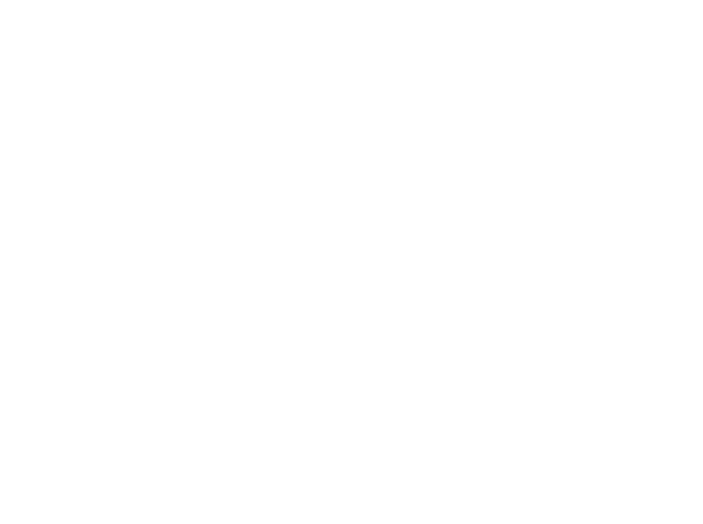
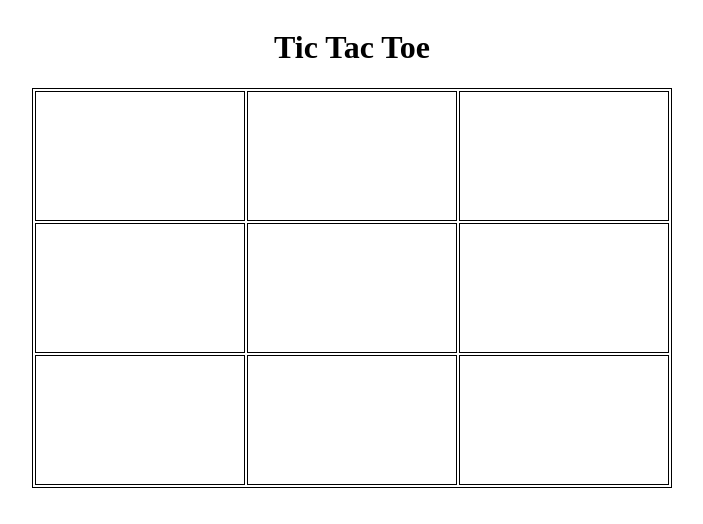
Before and after one commit to meekoder/tictactoe, a plain HTML site: page index.html in a window 1280 px wide. Shown: the whole page, without its empty margins (296-999 px from the left). Drawn offline with Linux system fonts and the light colour scheme.

Commit message:
displaying grid and centered title and grid

```diff
--- a/index.html
+++ b/index.html
@@ -3,8 +3,26 @@
 <head>
   <meta charset="UTF-8">
   <title>Tic Tac Toe</title>
+  <link rel="stylesheet" href="styles.css">
 </head>
 <body>
-
+  <h1>Tic Tac Toe</h1>
+  <table>
+    <tr>
+      <td></td>
+      <td></td>
+      <td></td>
+    </tr>
+    <tr>
+      <td></td>
+      <td></td>
+      <td></td>
+    </tr>
+    <tr>
+      <td></td>
+      <td></td>
+      <td></td>
+    </tr>
+  </table>
 </body>
 </html>
--- /dev/null
+++ b/styles.css
@@ -0,0 +1,21 @@
+html, body {
+  width: 100%;
+  height: 100%;
+}
+
+body {
+  flex-direction: column;
+  align-items: center;
+  display: flex;
+}
+
+table {
+  display: table;
+  width: 50%;
+  height: 50%;
+
+}
+
+table, td {
+  border: 1px solid black;
+}
```
Also changed, not shown: 2 other files.
